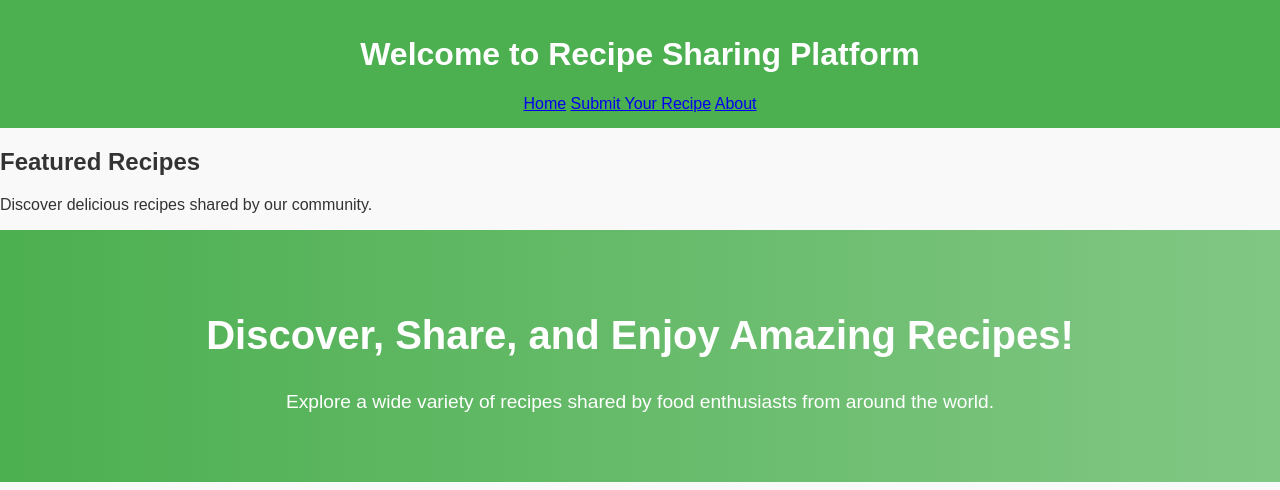
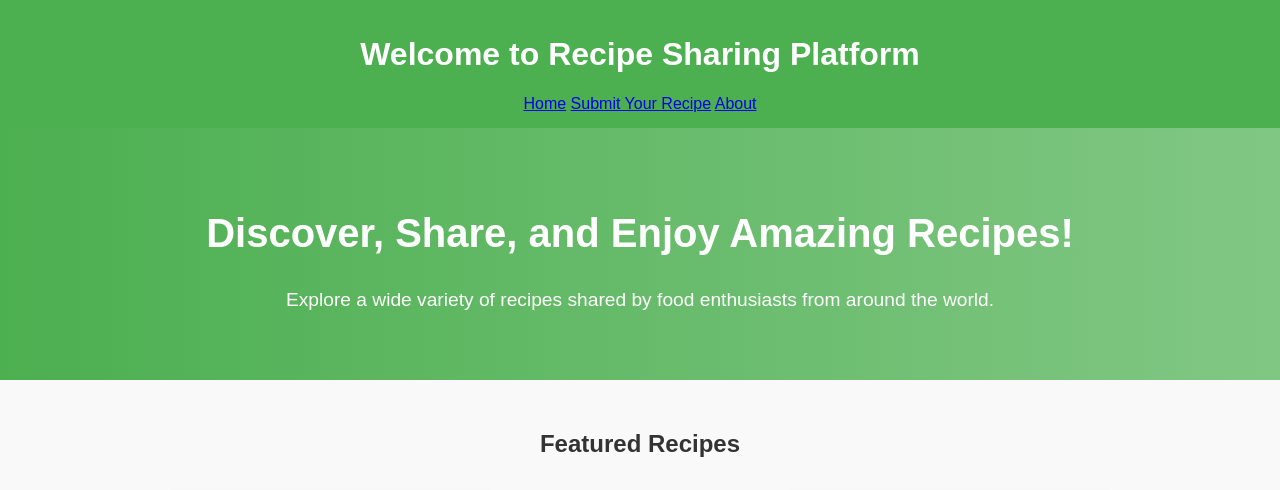
Before and after one commit to Beyonder123/Recipe-Sharing-platform, a plain HTML site: page home.html in a window 1280 px wide. Shown: the top 490 px of the page. Drawn offline with Linux system fonts and the light colour scheme.

Commit message:
fixed home page

```diff
--- a/home.html
+++ b/home.html
@@ -16,16 +16,6 @@
             <a href="about.html">About</a>
         </nav>
     </header>
-
-    <main>
-        <section>
-            <h2>Featured Recipes</h2>
-            <p>Discover delicious recipes shared by our community.</p>
-            <!-- Add any additional content or features here -->
-
-        </section>
-    </main>
-
 
      <!-- Welcome Banner Section -->
      <section class="welcome-banner">
```
